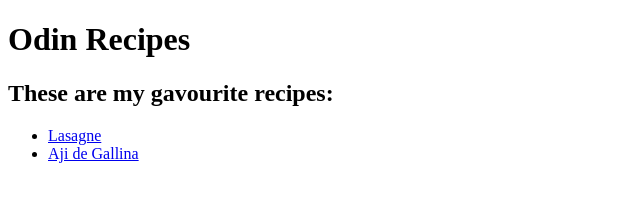
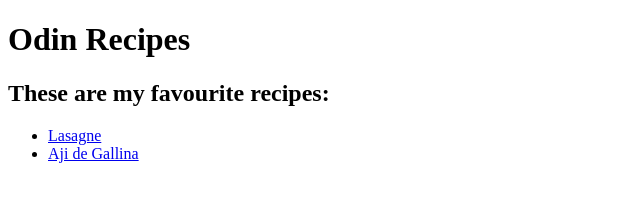
Before and after one commit to datazeros/odin-recipes, a plain HTML site: page index.html in a window 1280 px wide. Shown: the full height of the page, 0-640 px from the left. Drawn offline with Linux system fonts and the light colour scheme.

Commit message:
Spelling errors

```diff
--- a/index.html
+++ b/index.html
@@ -8,7 +8,7 @@
 </head>
 <body>
     <h1>Odin Recipes</h1>
-    <h2>These are my gavourite recipes:</h2>
+    <h2>These are my favourite recipes:</h2>
     <ul>
         <li><a href="./recipes/lasagna.html">Lasagne</a></li>
         <li><a href="./recipes/aji_de_gallina.html">Aji de Gallina</a></li>
```
